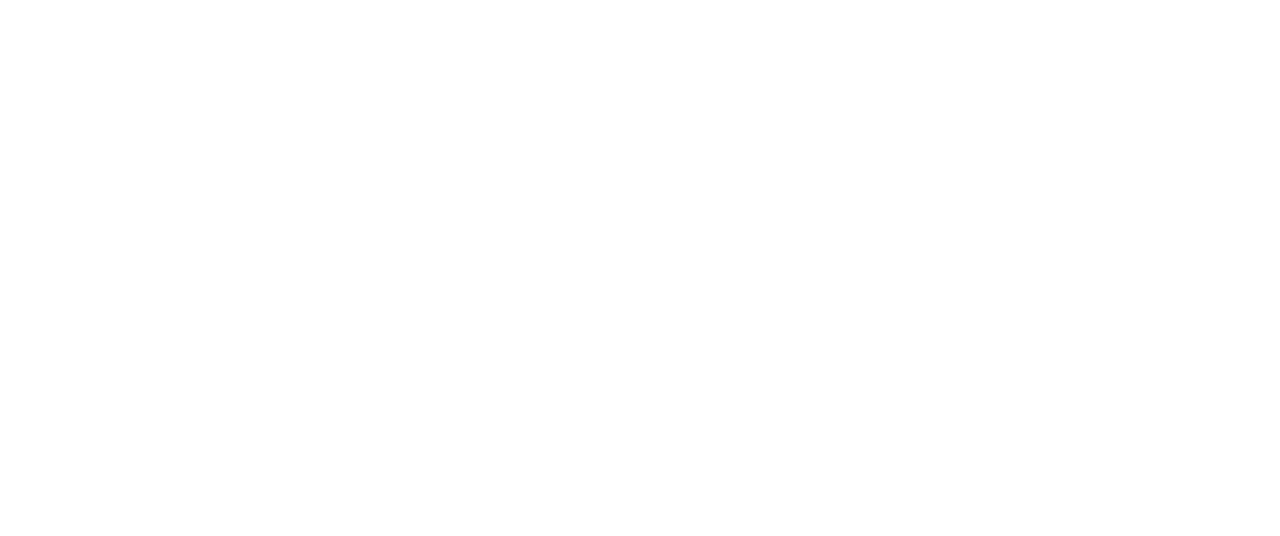
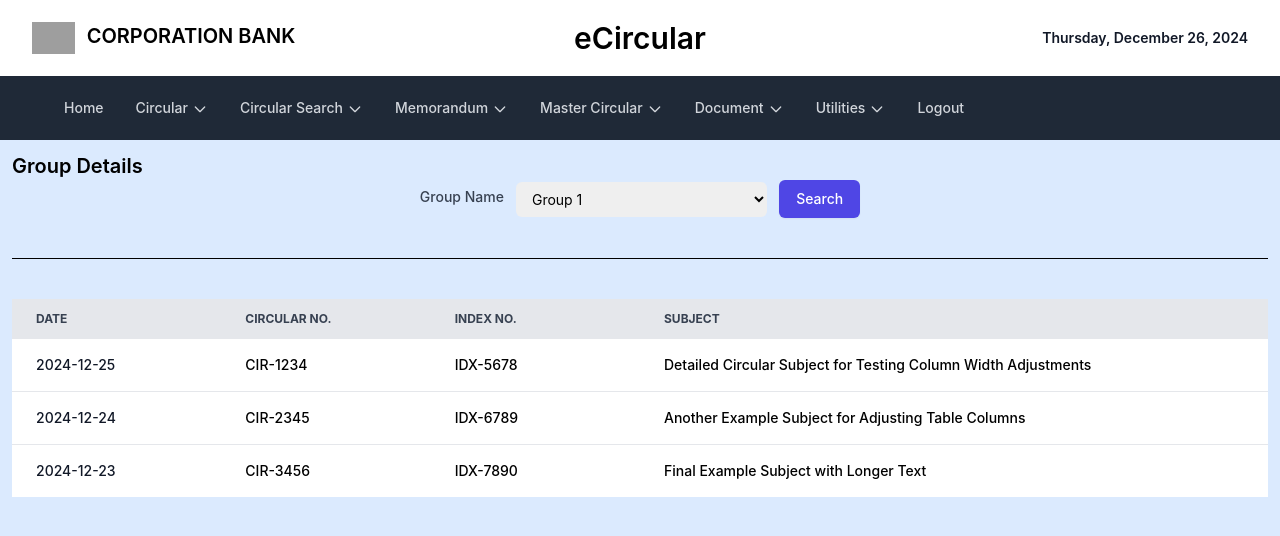
Before and after one commit to Shafiq9845/Bank-project, a React (Create React App) app: page /showgroupnames in a window 1280 px wide. Before the commit this address had no page. Shown: the top 536 px of the page. Built offline with nearby package versions, Linux system fonts and the light colour scheme; grey boxes are pictures that could not be loaded.

Commit message:
sixth commit

```diff
--- a/src/components/CircularSearch.jsx
+++ b/src/components/CircularSearch.jsx
@@ -1,9 +1,62 @@
 import React from 'react'
+import SearchIcon from '@mui/icons-material/Search';
+import ClearIcon from '@mui/icons-material/Clear';
 
-export default function CircularSearch() {
+export default function DRelativeSearch() {
+
+  const formData = {}
+
+  const handleChange=(e)=>{
+
+  }
+
+  const handleSubmit=()=>{
+
+  }
+
   return (
     <div>
+        <div className="min-h-screen bg-gray-100 py-12 px-4 sm:px-6 lg:px-8">
+      <form onSubmit={handleSubmit} className="w-full max-w-4xl mx-auto p-6 bg-white rounded-lg shadow-lg">
+        <h2 className="text-2xl font-semibold text-gray-800 mb-6">Relative Circular Search</h2>
 
+        <div className="flex flex-col justify-center items-center gap-6">
+          {/* Date Fields */}
+          <div className="space-y-2">
+            <label className="block text-sm font-medium text-gray-700">H.O. Circular No.</label>
+            <input
+              type="text"
+              name="hoCircularNo"
+              value={formData.hoCircularNo}
+              onChange={handleChange}
+              placeholder='Enter the H.O. Circular No.'
+              className="w-full px-3 py-2 border border-gray-300 rounded-md focus:outline-none focus:ring-2 focus:ring-blue-500"
+            />
+          </div>
+
+
+        </div>
+
+        <div className="mt-8 flex justify-center space-x-4">
+        <button
+            type="button"
+            // onClick={handleReset}
+            className="px-6 py-2 border border-gray-300 rounded-md text-gray-700 hover:bg-gray-50 focus:outline-none focus:ring-2 focus:ring-gray-500 flex items-center"
+          >
+            <ClearIcon className="w-4 h-4 mr-2" />
+            Cancel
+          </button>
+          <button
+            type="submit"
+            className="px-6 py-2 bg-blue-600 text-white rounded-md hover:bg-blue-700 focus:outline-none focus:ring-2 focus:ring-blue-500 flex items-center"
+          >
+            <SearchIcon className="w-4 h-4 mr-2" />
+            Search
+          </button>
+
+        </div>
+      </form>
+    </div>
     </div>
   )
 }
--- /dev/null
+++ b/src/components/DocWithrawn.jsx
@@ -0,0 +1,74 @@
+import React from 'react';
+
+export default function DocWithdrawn() {
+  return (
+    <div className="bg-blue-100 min-h-screen p-3">
+      <h1 className="text-xl font-semibold">List of Withdrawn Documents</h1>
+      <div className="relative overflow-x-auto">
+
+
+
+      <div class="flex flex-col items-center mb-2">
+        <span class="text-sm text-gray-700 dark:text-black">
+            Showing <span class="font-semibold text-gray-900 ">1</span> to <span class="font-semibold text-gray-900 ">10</span> of <span class="font-semibold text-gray-900">100</span> Entries
+        </span>
+        <div class="inline-flex mt-1 xs:mt-0">
+            <button class="flex items-center justify-center px-3 h-8 text-sm font-medium text-white bg-gray-800 rounded-s hover:bg-gray-900 dark:bg-gray-800 dark:border-gray-700 dark:text-gray-400 dark:hover:bg-gray-700 dark:hover:text-white">
+                <svg class="w-3.5 h-3.5 me-2 rtl:rotate-180" aria-hidden="true" xmlns="http://www.w3.org/2000/svg" fill="none" viewBox="0 0 14 10">
+                <path stroke="currentColor" stroke-linecap="round" stroke-linejoin="round" stroke-width="2" d="M13 5H1m0 0 4 4M1 5l4-4"/>
+                </svg>
+                Prev
+            </button>
+            <button class="flex items-center justify-center px-3 h-8 text-sm font-medium text-white bg-gray-800 border-0 border-s border-gray-700 rounded-e hover:bg-gray-900 dark:bg-gray-800 dark:border-gray-700 dark:text-gray-400 dark:hover:bg-gray-700 dark:hover:text-white">
+                Next
+                <svg class="w-3.5 h-3.5 ms-2 rtl:rotate-180" aria-hidden="true" xmlns="http://www.w3.org/2000/svg" fill="none" viewBox="0 0 14 10">
+                <path stroke="currentColor" stroke-linecap="round" stroke-linejoin="round" stroke-width="2" d="M1 5h12m0 0L9 1m4 4L9 9"/>
+            </svg>
+            </button>
+        </div>
+      </div>
+
+        <table className="w-full text-sm font-medium text-left rtl:text-right">
+          <thead className="text-xs text-gray-700 uppercase bg-gray-200 dark:bg-gray-700 dark:text-white">
+            <tr>
+              <th scope="col" className="px-6 py-3 w-1/6">Date</th>
+              <th scope="col" className="px-6 py-3 w-1/6">Document No.</th>
+              {/* <th scope="col" className="px-6 py-3 w-1/6">Index </th> */}
+              <th scope="col" className="px-6 py-3 w-1/2">Reason</th>
+            </tr>
+          </thead>
+          <tbody>
+            <tr className="bg-white border-b">
+              <th scope="row" className="px-6 py-4 font-medium text-gray-900 whitespace-nowrap">
+                2024-12-25
+              </th>
+              <td className="px-6 py-4">CIR-1234</td>
+              {/* <td className="px-6 py-4">IDX-5678</td> */}
+              <td className="px-6 py-4">
+                Detailed Circular Subject for Testing Column Width Adjustments
+              </td>
+            </tr>
+            <tr className="bg-white border-b">
+              <th scope="row" className="px-6 py-4 font-medium text-gray-900 whitespace-nowrap">
+                2024-12-24
+              </th>
+              <td className="px-6 py-4">CIR-2345</td>
+              {/* <td className="px-6 py-4">IDX-6789</td> */}
+              <td className="px-6 py-4">
+                Another Example Subject for Adjusting Table Columns
+              </td>
+            </tr>
+            <tr className="bg-white">
+              <th scope="row" className="px-6 py-4 font-medium text-gray-900 whitespace-nowrap">
+                2024-12-23
+              </th>
+              <td className="px-6 py-4">CIR-3456</td>
+              {/* <td className="px-6 py-4">IDX-7890</td> */}
+              <td className="px-6 py-4">Final Example Subject with Longer Text</td>
+            </tr>
+          </tbody>
+        </table>
+      </div>
+    </div>
+  );
+}
--- /dev/null
+++ b/src/components/News.jsx
@@ -0,0 +1,13 @@
+import React from 'react'
+
+export default function News() {
+  return (
+    <div className='bg-blue-100 min-h-screen p-3'>
+        <h1 className="text-xl font-semibold">News List</h1>
+
+        <div className='flex flex-col items-center mb-2'>
+            <p>there is no news to display</p>
+        </div>
+    </div>
+  )
+}
--- a/src/components/Router.jsx
+++ b/src/components/Router.jsx
@@ -14,6 +14,9 @@ import DRelativeSearch from './DRelativeSearch'
 import OldCircularIndexSearch from './OldCircularIndexSearch'
 import DocumentSearch from './DocumentSearch'
 import DocketListAll from './DocketlistAll'
+import DocWithdrawn from './DocWithrawn'
+import News from './News'
+import ShowGroupNames from './ShowGroupNames'
 
 export default function Router() {
   const WithNavBar = ({ children }) => {
@@ -43,6 +46,9 @@ export default function Router() {
                 <Route path='/oldcircularindexsearch' element={<WithNavBar><OldCircularIndexSearch/></WithNavBar>}/>
                 <Route path='/documentsearch' element={<WithNavBar><DocumentSearch/></WithNavBar>}/>
                 <Route path='/docketlistall' element={<WithNavBar><DocketListAll/></WithNavBar>}/>
+                <Route path='/docWithdrawn' element={<WithNavBar><DocWithdrawn/></WithNavBar>}/>
+                <Route path='/news' element={<WithNavBar><News/></WithNavBar>}/>
+                <Route path='/showgroupnames' element={<WithNavBar><ShowGroupNames/></WithNavBar>}/>
 
                 <Route path='/login' element={<Login/>}/>
             </Routes>
--- /dev/null
+++ b/src/components/ShowGroupNames.jsx
@@ -0,0 +1,78 @@
+import React from 'react';
+
+ export default function CircularList() {
+   return (
+     <div className="bg-blue-100 min-h-screen p-3">
+       <h1 className="text-xl font-semibold">Group Details</h1>
+       <div className="relative overflow-x-auto">
+
+
+
+       <div class="flex justify-center items-center mb-5 gap-3">
+        <label htmlFor="groupSelect" className=" text-sm font-medium text-gray-700 mb-1">
+            Group Name
+        </label>
+        <select
+            id="groupSelect"
+            name="groupSelect"
+            className="w-1/5 pl-3 pr-10 py-2 text-base border-gray-300 focus:outline-none focus:ring-indigo-500 focus:border-indigo-500 sm:text-sm rounded-md"
+        >
+            <option>Group 1</option>
+            <option>Group 2</option>
+            <option>Group 3</option>
+        </select>
+        <button
+            type="button"
+            className=" inline-flex justify-center py-2 px-4 border border-transparent shadow-sm text-sm font-medium rounded-md text-white bg-indigo-600 hover:bg-indigo-700 focus:outline-none focus:ring-2 focus:ring-offset-2 focus:ring-indigo-500"
+        >
+            Search
+        </button>
+       </div>
+
+       <hr className="border-1 border-black my-10" />
+
+
+         <table className="w-full text-sm font-medium text-left rtl:text-right">
+           <thead className="text-xs text-gray-700 uppercase bg-gray-200 dark:bg-gray-700 dark:text-white">
+             <tr>
+               <th scope="col" className="px-6 py-3 w-1/6">Date</th>
+               <th scope="col" className="px-6 py-3 w-1/6">Circular No.</th>
+               <th scope="col" className="px-6 py-3 w-1/6">Index No.</th>
+               <th scope="col" className="px-6 py-3 w-1/2">Subject</th>
+             </tr>
+           </thead>
+           <tbody>
+             <tr className="bg-white border-b">
+               <th scope="row" className="px-6 py-4 font-medium text-gray-900 whitespace-nowrap">
+                 2024-12-25
+               </th>
+               <td className="px-6 py-4">CIR-1234</td>
+               <td className="px-6 py-4">IDX-5678</td>
+               <td className="px-6 py-4">
+                 Detailed Circular Subject for Testing Column Width Adjustments
+               </td>
+             </tr>
+             <tr className="bg-white border-b">
+               <th scope="row" className="px-6 py-4 font-medium text-gray-900 whitespace-nowrap">
+                 2024-12-24
+               </th>
+               <td className="px-6 py-4">CIR-2345</td>
+               <td className="px-6 py-4">IDX-6789</td>
+               <td className="px-6 py-4">
+                 Another Example Subject for Adjusting Table Columns
+               </td>
+             </tr>
+             <tr className="bg-white">
+               <th scope="row" className="px-6 py-4 font-medium text-gray-900 whitespace-nowrap">
+                 2024-12-23
+               </th>
+               <td className="px-6 py-4">CIR-3456</td>
+               <td className="px-6 py-4">IDX-7890</td>
+               <td className="px-6 py-4">Final Example Subject with Longer Text</td>
+             </tr>
+           </tbody>
+         </table>
+       </div>
+     </div>
+   );
+ }
```
